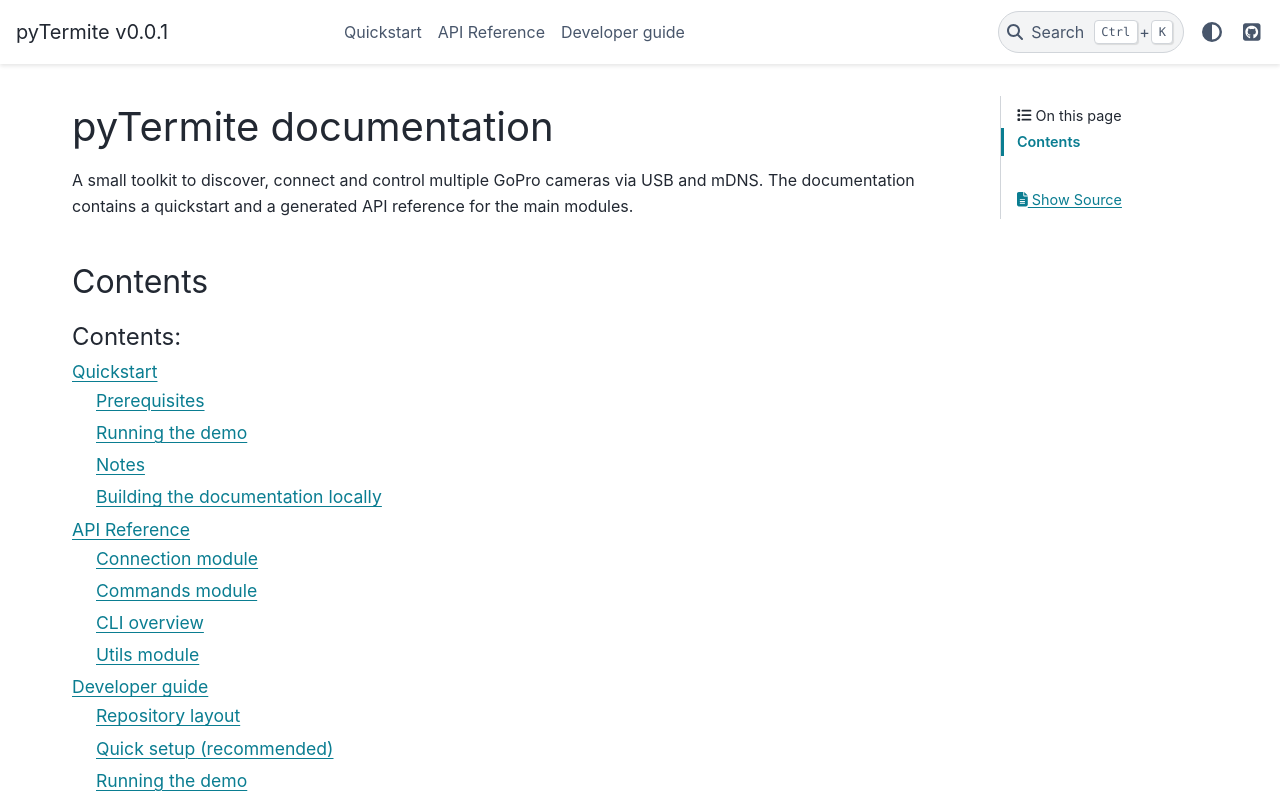
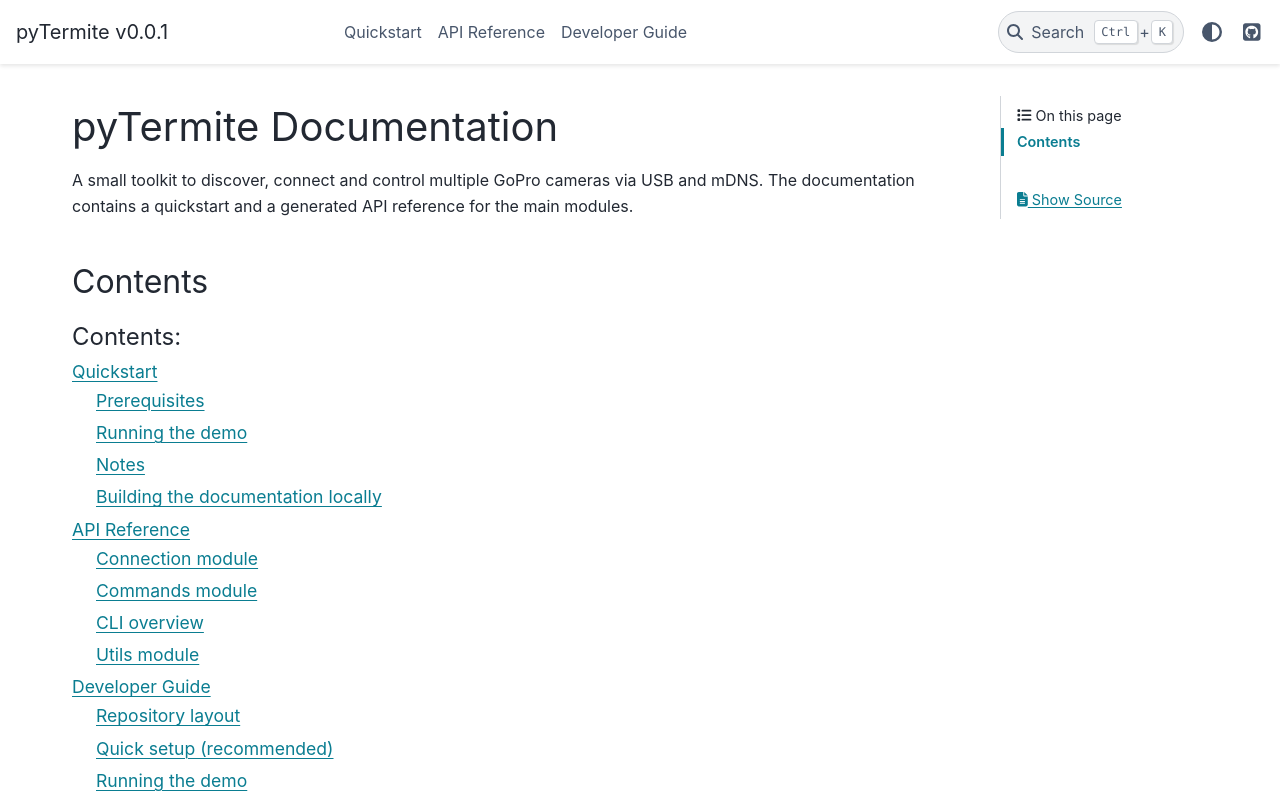
Before and after one commit to cimt-unia/pyTermite, a Sphinx documentation site: the page built from docs/source/index.rst, in a window 1280 px wide and 1306 px high. Shown: the top 793 px of the window. Built offline with Sphinx 7.4.7 and the PyData theme 0.15.4, drawn with Linux system fonts in a browser that asks for light colours.

Commit message:
docs: update page titles

```diff
--- a/docs/source/developer_guide.rst
+++ b/docs/source/developer_guide.rst
@@ -1,4 +1,4 @@
-Developer guide
+Developer Guide
 ================
 
 This developer guide explains how to set up a development environment, run
--- a/docs/source/index.rst
+++ b/docs/source/index.rst
@@ -3,7 +3,7 @@
    You can adapt this file completely to your liking, but it should at least
    contain the root `toctree` directive.
 
-pyTermite documentation
+pyTermite Documentation
 =======================
 
 A small toolkit to discover, connect and control multiple GoPro cameras via
```
